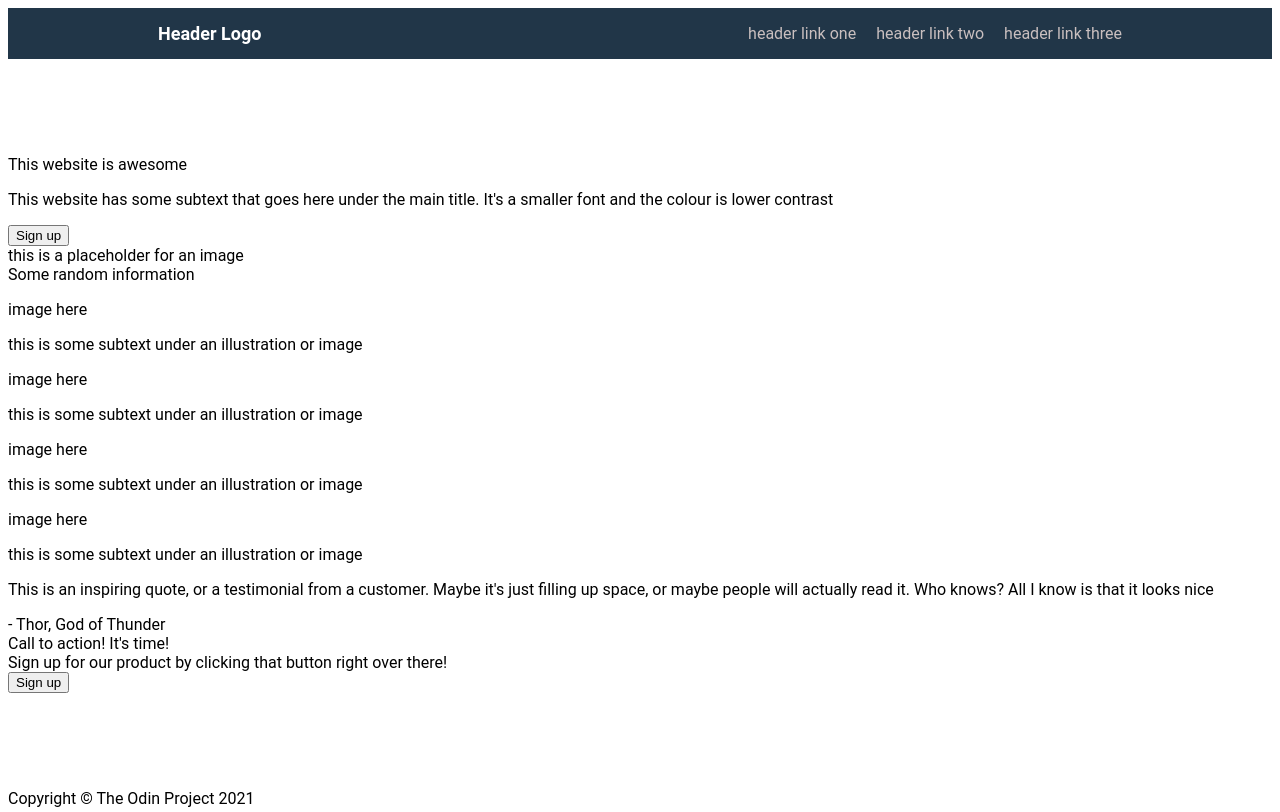
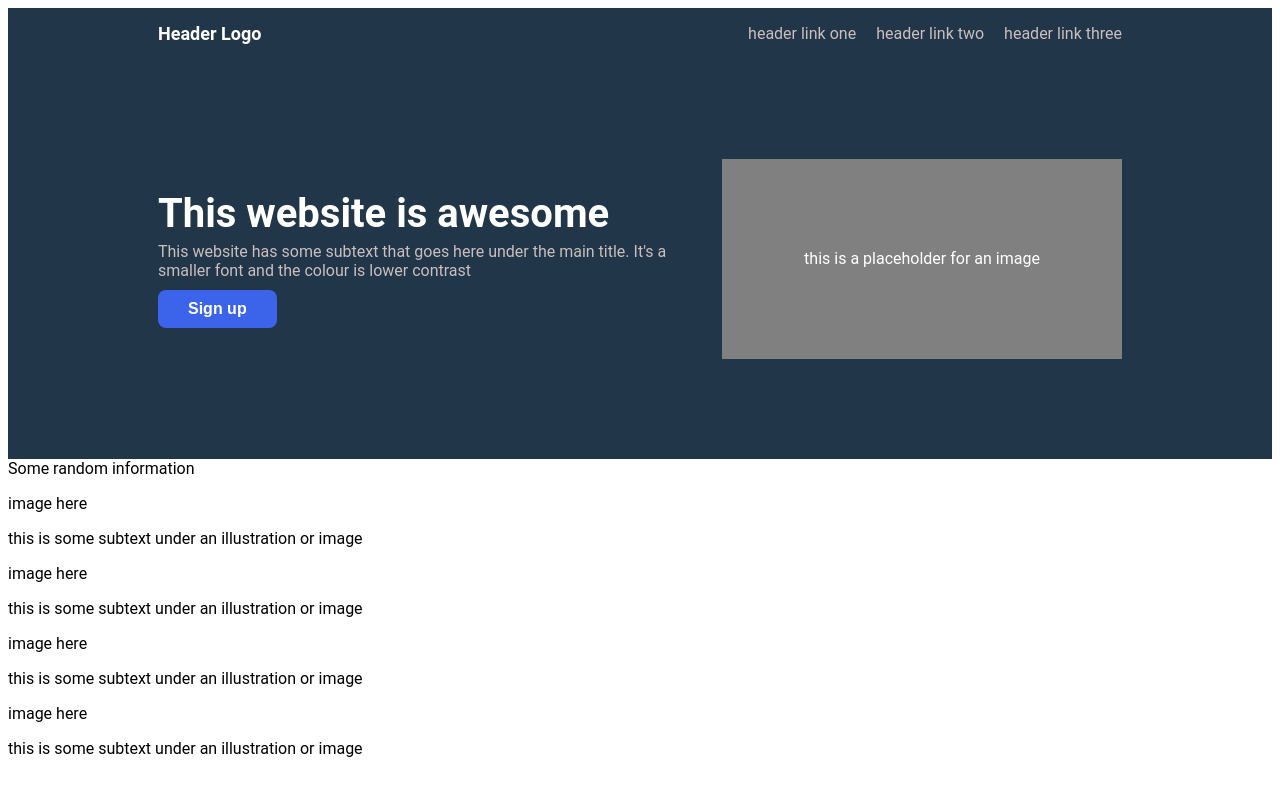
Before and after one commit to ninmedium/first_flex_landing_page, a plain HTML site: page index.html in a window 1280 px wide. Shown: the top 812 px of the page. Drawn offline with Linux system fonts and the light colour scheme.

Commit message:
Finish section 1 template
- backgorund color changed to match header
- flex properties used to arrange and align items
- text and button styled white and blue
- image placeholder put with fixed width and height

```diff
--- a/index.html
+++ b/index.html
@@ -23,7 +23,7 @@
         <div class="maincon">
             <div class="sec1">
                 <div class="left1">
-                    <div>This website is awesome</div>
+                    <div id="h1">This website is awesome</div>
                     <p>This website has some subtext that goes here under the main title. It's a smaller font and the colour is lower contrast</p>
                     <button>Sign up</button>
                 </div>
@@ -77,7 +77,7 @@
         </div>
 
         <div class="footer">
-            Copyright © The Odin Project 2021
+            Copyright © Guy Learning Tech 2024
 
         </div>
 
--- a/style.css
+++ b/style.css
@@ -30,3 +30,61 @@ ul {
     gap: 20px;
     color: #c9bfbf;
 }
+
+.maincon {
+    display: flex;
+    flex-direction: column;
+    flex: 1;
+}
+
+.sec1, .sec2, .sec3, .sec4 {
+    height: 400px;
+}
+
+.sec1 {
+    background-color: #213648;
+    display: flex;
+    justify-content: space-between;
+    align-items: center;
+    padding: 0 150px 0 150px;
+    gap: 40px;
+}
+
+.left1 {
+    display:flex;
+    flex-direction: column;
+    align-items: flex-start;
+}
+
+.sec1 #h1 {
+    color: white;
+    font-size: 40px;
+    font-weight: bolder;
+}
+
+.sec1 p {
+    color: #c9bfbf;
+    margin: 5px 0 5px 0;
+}
+
+.right1 {
+    width: 400px;
+    height: 200px;
+    background-color: grey;
+    flex-shrink: 0;
+    text-align: center;
+    line-height: 200px;
+    vertical-align: middle;
+    color: white;
+}
+
+.left1 button {
+    margin: 5px 0 0 0;
+    background-color: rgb(59, 100, 235);
+    color: white;
+    font-weight: bold;
+    font-size: medium;
+    border: none;
+    padding: 10px 30px 10px 30px;
+    border-radius: 8px;
+}
```
